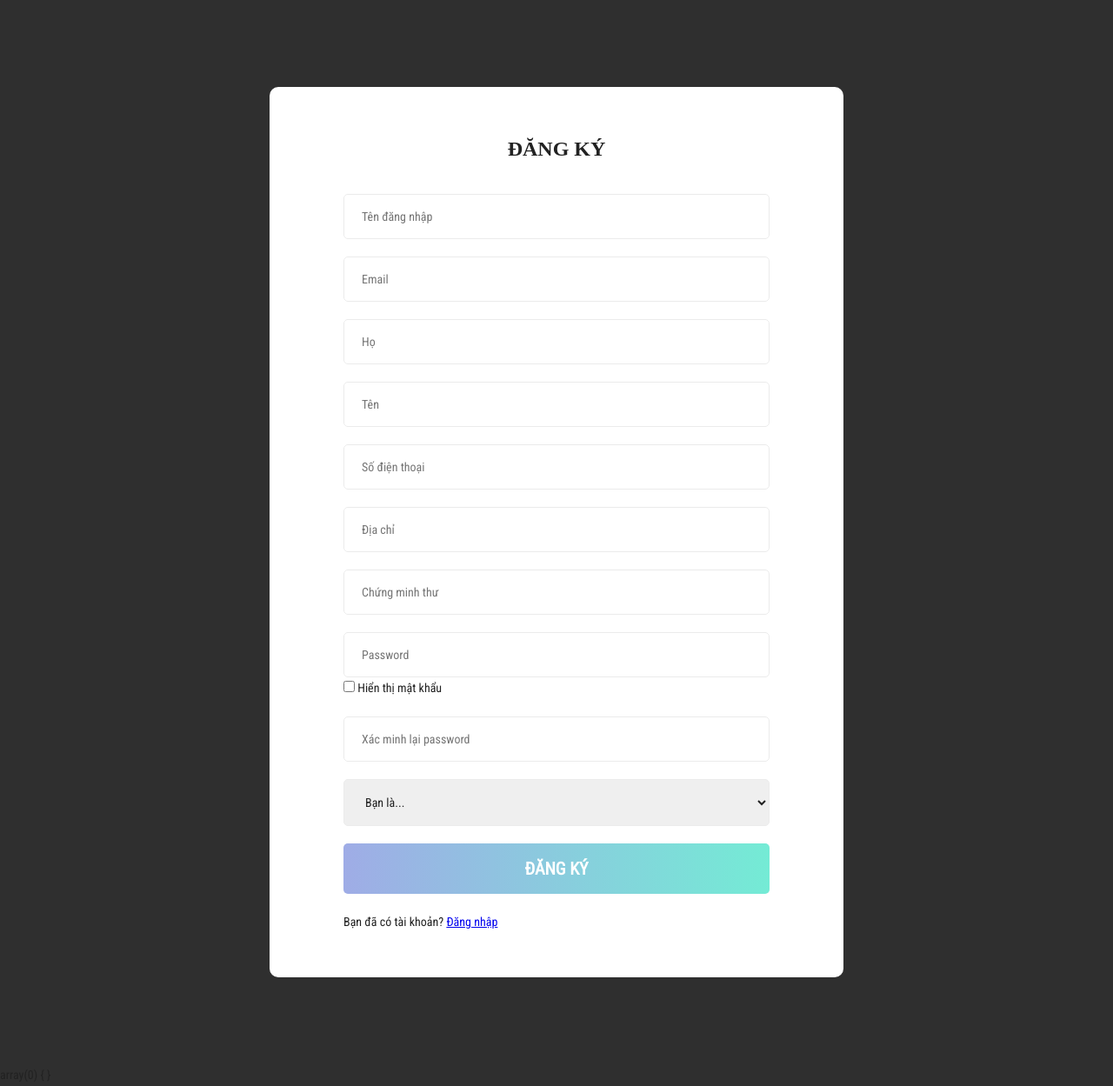
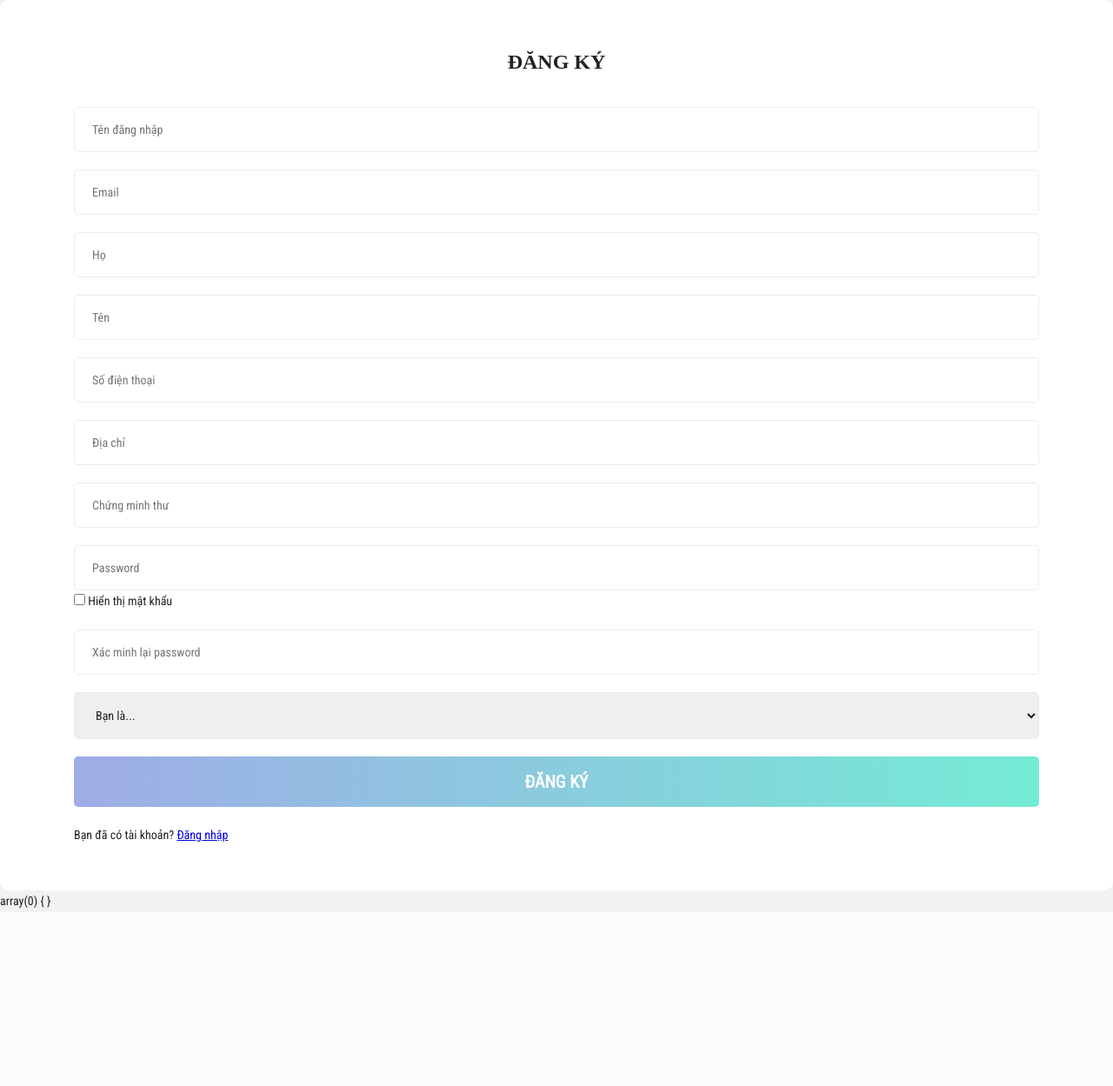
Before and after one commit to HaiNamNguyen3012/B-i-t-p-l-n-web, a PHP site: page /views/register/register.php in a window 1280 px wide. Shown: the whole page at 87% size. After the commit the page ends 1045 px from the top, so only its background shows below. Run offline with PHP 8.4, Linux system fonts and the light colour scheme.

Commit message:
Update dangky.css

```diff
--- a/assets/stylesheets/dangky.css
+++ b/assets/stylesheets/dangky.css
@@ -1,26 +1,25 @@
-*{
+ * {
      margin: 0;
      padding: 0;
      box-sizing: border-box;
      font-family: 'Roboto Condensed', sans-serif;
  }
 
-body{
+ body {
      font-size: 14px;
      line-height: 1.8;
      color: #222;
      font-weight: 400;
-    background-color: #2F2F2F;
+     background-color: #F2F2F2;
  }
 
-.container {
+ .container-1 {
      width: 660px;
      position: relative;
      margin: 100px auto;
  }
 
  h1 {
-    /* line-height: 1.66; */
      margin: 0;
      padding: 0;
      font-weight: 900;
@@ -32,8 +31,7 @@ h1 {
      margin-bottom: 30px;
  }
 
-
-.signup-content{
+ .signup-content {
      background: #fff;
      border-radius: 10px;
      -moz-border-radius: 10px;
@@ -63,8 +61,7 @@ h1 {
      color: #222;
  }
 
-
-.form-submit{
+ .form-submit {
      width: 100%;
      border-radius: 5px;
      font-size: 20px;
```
Lines whose indentation alone changed are shown as unchanged.
